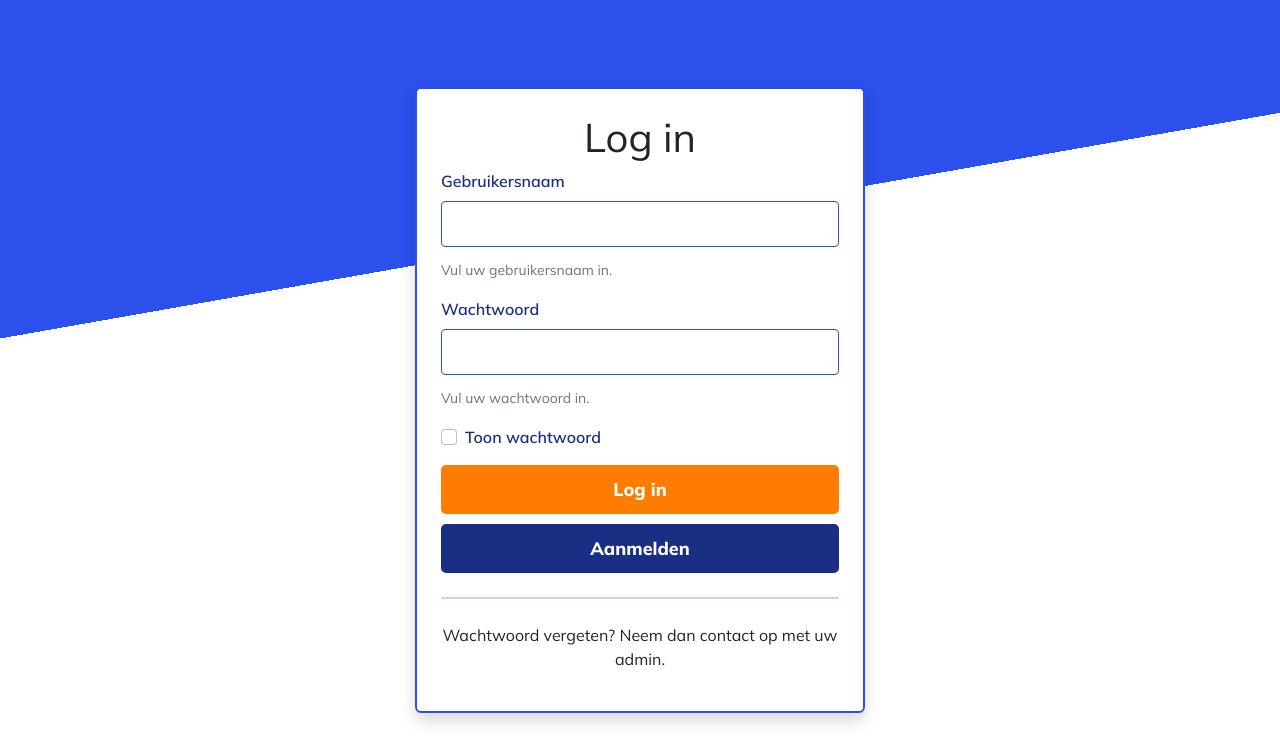
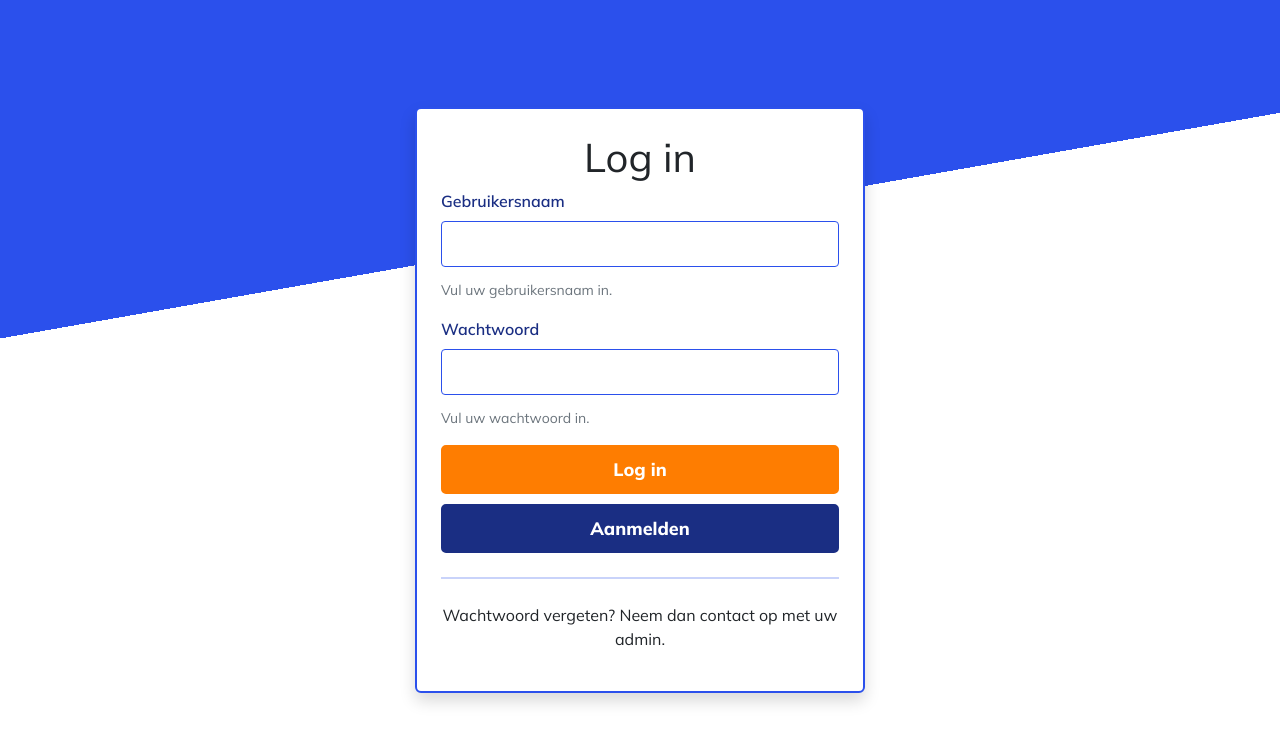
Before and after one commit to Exauce-1015127/security-weekopdracht5, a Python web app: template templates/login.html in a window 1280 px wide. Shown: the top 753 px of the page. Run offline with Jinja, Linux system fonts and the light colour scheme; the template is opened without the code that fills it, so the values that code supplies are empty.

Commit message:
Removed unnecessary checkbox

```diff
--- a/templates/login.html
+++ b/templates/login.html
@@ -36,10 +36,6 @@
                 <input name="password" type="password" class="form-control" id="password" required aria-required="true" aria-describedby="password-help"/>
                 <small id="password-help" class="form-text text-muted">Vul uw wachtwoord in.</small>
               </div>
-              <div class="form-check mb-3">
-                <input type="checkbox" class="form-check-input" id="showPassword" aria-label="Toon wachtwoord"/>
-                <label class="form-check-label" for="showPassword">Toon wachtwoord</label>
-              </div>
 
               <button class="btn main-btn w-100" type="submit" aria-label="Log in op het klantportaal">Log in</button>
               <button class="sign-up-btn" type="button" aria-label="Registreer voor het klantportaal" onclick="window.location.href='registratie'">Aanmelden</button>
```
